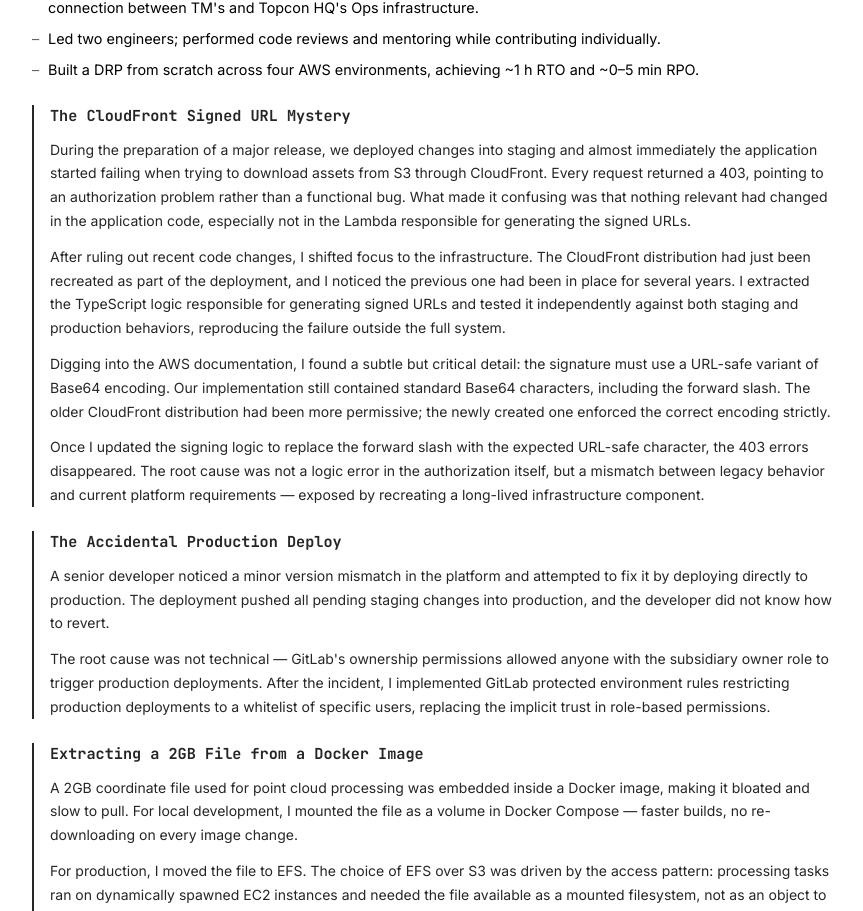
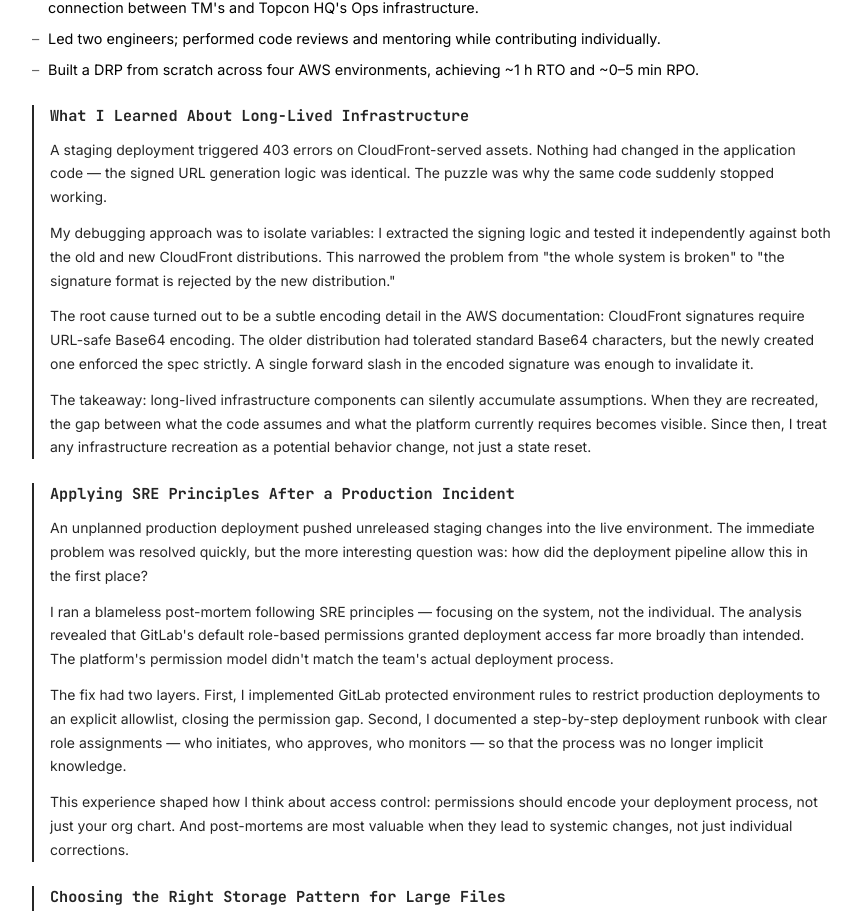
Before and after one commit to varn0/varno, a React (Vite) app: page /cv in a window 1280 px wide. Shown: the part 691-1602 px from the top of the page, without its empty margins (208-1071 px from the left). Built offline with nearby package versions, Linux system fonts and the light colour scheme.

Commit message:
refactor: reframe work history stories as learning-focused narratives

```diff
--- a/src/data/work-history.ts
+++ b/src/data/work-history.ts
@@ -49,26 +49,30 @@
     ],
     stories: [
       {
-        title: 'The CloudFront Signed URL Mystery',
+        title: 'What I Learned About Long-Lived Infrastructure',
         paragraphs: [
-          'During the preparation of a major release, we deployed changes into staging and almost immediately the application started failing when trying to download assets from S3 through CloudFront. Every request returned a 403, pointing to an authorization problem rather than a functional bug. What made it confusing was that nothing relevant had changed in the application code, especially not in the Lambda responsible for generating the signed URLs.',
-          'After ruling out recent code changes, I shifted focus to the infrastructure. The CloudFront distribution had just been recreated as part of the deployment, and I noticed the previous one had been in place for several years. I extracted the TypeScript logic responsible for generating signed URLs and tested it independently against both staging and production behaviors, reproducing the failure outside the full system.',
-          'Digging into the AWS documentation, I found a subtle but critical detail: the signature must use a URL-safe variant of Base64 encoding. Our implementation still contained standard Base64 characters, including the forward slash. The older CloudFront distribution had been more permissive; the newly created one enforced the correct encoding strictly.',
-          'Once I updated the signing logic to replace the forward slash with the expected URL-safe character, the 403 errors disappeared. The root cause was not a logic error in the authorization itself, but a mismatch between legacy behavior and current platform requirements — exposed by recreating a long-lived infrastructure component.',
+          'A staging deployment triggered 403 errors on CloudFront-served assets. Nothing had changed in the application code — the signed URL generation logic was identical. The puzzle was why the same code suddenly stopped working.',
+          'My debugging approach was to isolate variables: I extracted the signing logic and tested it independently against both the old and new CloudFront distributions. This narrowed the problem from "the whole system is broken" to "the signature format is rejected by the new distribution."',
+          'The root cause turned out to be a subtle encoding detail in the AWS documentation: CloudFront signatures require URL-safe Base64 encoding. The older distribution had tolerated standard Base64 characters, but the newly created one enforced the spec strictly. A single forward slash in the encoded signature was enough to invalidate it.',
+          'The takeaway: long-lived infrastructure components can silently accumulate assumptions. When they are recreated, the gap between what the code assumes and what the platform currently requires becomes visible. Since then, I treat any infrastructure recreation as a potential behavior change, not just a state reset.',
         ],
       },
       {
-        title: 'The Accidental Production Deploy',
+        title: 'Applying SRE Principles After a Production Incident',
         paragraphs: [
-          'A senior developer noticed a minor version mismatch in the platform and attempted to fix it by deploying directly to production. The deployment pushed all pending staging changes into production, and the developer did not know how to revert.',
-          'The root cause was not technical — GitLab\'s ownership permissions allowed anyone with the subsidiary owner role to trigger production deployments. After the incident, I implemented GitLab protected environment rules restricting production deployments to a whitelist of specific users, replacing the implicit trust in role-based permissions.',
+          'An unplanned production deployment pushed unreleased staging changes into the live environment. The immediate problem was resolved quickly, but the more interesting question was: how did the deployment pipeline allow this in the first place?',
+          'I ran a blameless post-mortem following SRE principles — focusing on the system, not the individual. The analysis revealed that GitLab\'s default role-based permissions granted deployment access far more broadly than intended. The platform\'s permission model didn\'t match the team\'s actual deployment process.',
+          'The fix had two layers. First, I implemented GitLab protected environment rules to restrict production deployments to an explicit allowlist, closing the permission gap. Second, I documented a step-by-step deployment runbook with clear role assignments — who initiates, who approves, who monitors — so that the process was no longer implicit knowledge.',
+          'This experience shaped how I think about access control: permissions should encode your deployment process, not just your org chart. And post-mortems are most valuable when they lead to systemic changes, not just individual corrections.',
         ],
       },
       {
-        title: 'Extracting a 2GB File from a Docker Image',
+        title: 'Choosing the Right Storage Pattern for Large Files',
         paragraphs: [
-          'A 2GB coordinate file used for point cloud processing was embedded inside a Docker image, making it bloated and slow to pull. For local development, I mounted the file as a volume in Docker Compose — faster builds, no re-downloading on every image change.',
-          'For production, I moved the file to EFS. The choice of EFS over S3 was driven by the access pattern: processing tasks ran on dynamically spawned EC2 instances and needed the file available as a mounted filesystem, not as an object to download. EFS could be mounted simultaneously on every instance at launch with no application-level download logic, no caching layer, and no change to the processing code that expected a local file path.',
+          'A 2GB coordinate file needed for point cloud processing was embedded inside a Docker image. Every image pull downloaded the full 2GB, even when only application code had changed. The question was not just "where should this file live?" but "what access pattern does the consuming code expect?"',
+          'For local development, Docker Compose volume mounts were the simplest solution — the file stays on the host, builds are fast, and developers never re-download it.',
+          'For production, I evaluated S3 vs EFS. S3 would have required the application to download the file at startup or implement a caching layer — both changes to code that expected a local file path. EFS could be mounted as a filesystem on every EC2 instance simultaneously, with no application changes required. The access pattern drove the architecture decision: when code expects a file path, give it a filesystem, not an API.',
+          'This was a useful lesson in infrastructure design: the right storage service depends on the consumer\'s interface, not just the data\'s size or access frequency.',
         ],
       },
     ],
```
